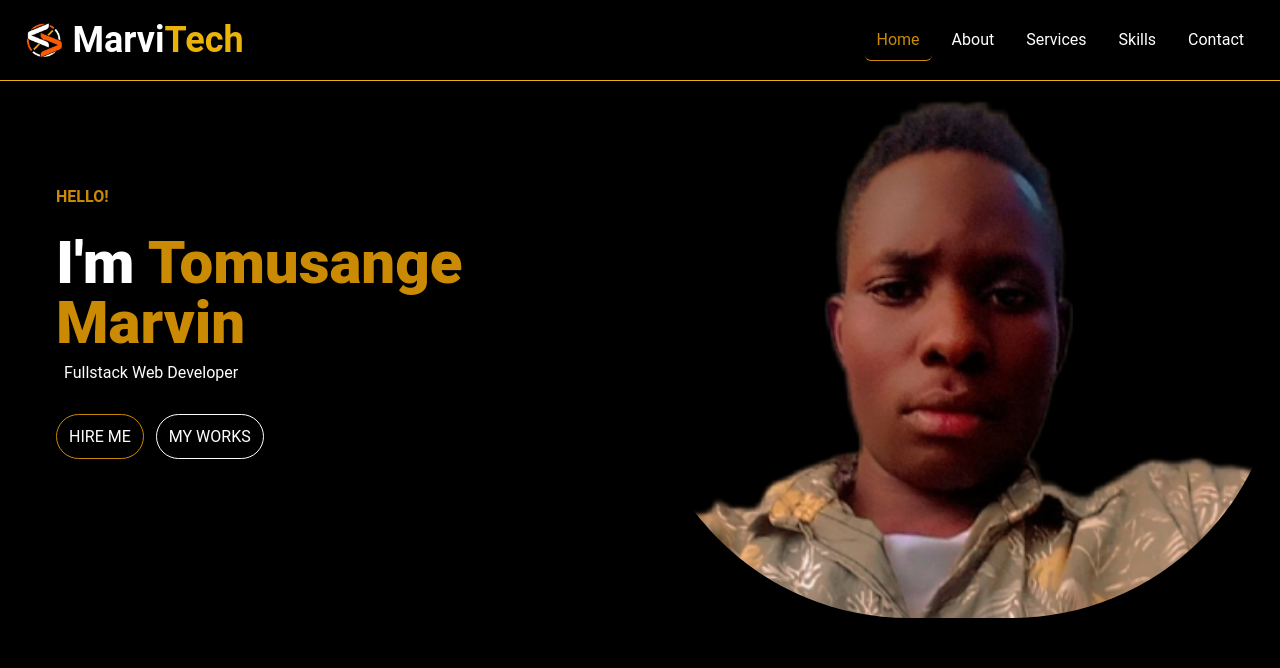
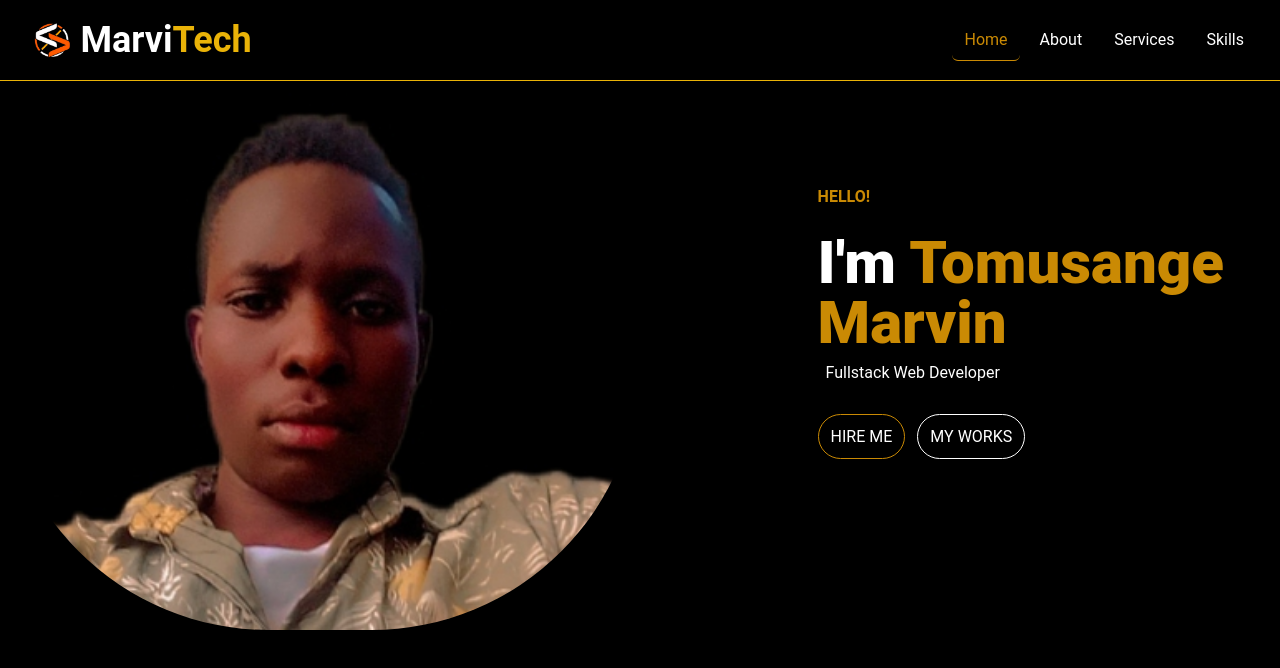
Before and after one commit to marivin256/Deposit-to-netlify, a React (Vite) app: page / in a window 1280 px wide. Shown: the top 668 px of the page. Built offline with nearby package versions, Linux system fonts and the light colour scheme.

Commit message:
6th commit

```diff
--- a/src/assets/components/Body.jsx
+++ b/src/assets/components/Body.jsx
@@ -5,15 +5,18 @@ function Body(){
 
     return(
         <div className='bg-black'>
-        <div className='flex flex-col lg:flex-row justify-between mb-4'>
+        <div className='flex flex-col lg:flex-row justify-between mb-4 '>
+        <img src={portimg} alt="image" id='pic' className='float-right rounded-full mb-6 mt-3'/>
+
 <div className="text-white mt-20 px-6 max-w-xl">
  <div className="  mx-auto max-w-8xl px-2 sm:p-6 lg:px-8">
 
            <div
             className="  md:items-stretch md:justify-start">
+
                 <div className="md:ml-auto "></div>
   <div className="text-yellow-600 font-bold">HELLO!</div><br />
-<  div className="text-6xl font-extrabold text-white sm:text-5xl md:text-6xl">I'm <span className="text-yellow-600">Tomusange<br/>Marvin</span></div>
+<  div className="text-4xl font-extrabold text-white sm:text-4xl md:text-6xl">I'm <span className="text-yellow-600">Tomusange<br/>Marvin</span></div>
 <div className="mb-10 m-2">Fullstack Web Developer</div>
 <span><NavLink to="/hire" className="p-3  border border-yellow-600 hover:text-black hover:bg-yellow-600 rounded-full mr-3">HIRE ME</NavLink></span>
 <span><NavLink to="works" className="p-3  border border-white hover:text-black hover:bg-white rounded-full">MY WORKS</NavLink></span>
@@ -27,7 +30,6 @@ function Body(){
 
 
 </div>
-<img src={portimg} alt="image" id='pic' className='float-right rounded-full mb-6'/>
 
 </div>
 <div className='bg-black'>hei</div>
--- a/src/assets/components/Navport.jsx
+++ b/src/assets/components/Navport.jsx
@@ -7,14 +7,14 @@ function Port (){
     return(
 
 <div className="bg-black sticky top-0 z-50">
- <nav className=" border-b border-yellow-500">
+ <nav className=" border-b border-yellow-500 ">
        <div className="mx-auto max-w-7xl px-2 sm:px-6 lg:px-">
          <div className="flex h-20 items-center justify-between ">
            <div
             className="flex flex-1 items-center justify-center md:items-stretch md:justify-start">
                <NavLink className="flex flex-shrink-0 items-center mr-4" to="/">
               <img
-                className="h-10 w-auto"
+                className="h-10 w-auto z-10 ml-2"
                 src={logo}
                 alt="Marvitech logo"
               />
@@ -45,10 +45,6 @@ function Port (){
                   >Skills</NavLink>
 
 
-                <NavLink
-                  to="/contact"
-                  className={linkClass}
-                  >Contact</NavLink>
 
               </div>
             </div>
--- a/src/index.css
+++ b/src/index.css
@@ -4,6 +4,8 @@
 
     body{
         background-color: black;
+        width: 100%;
+
     }
     img{
         width: 50%;
```
Also changed, not shown: 1 other file (tests, documents, lock files or other folders).
